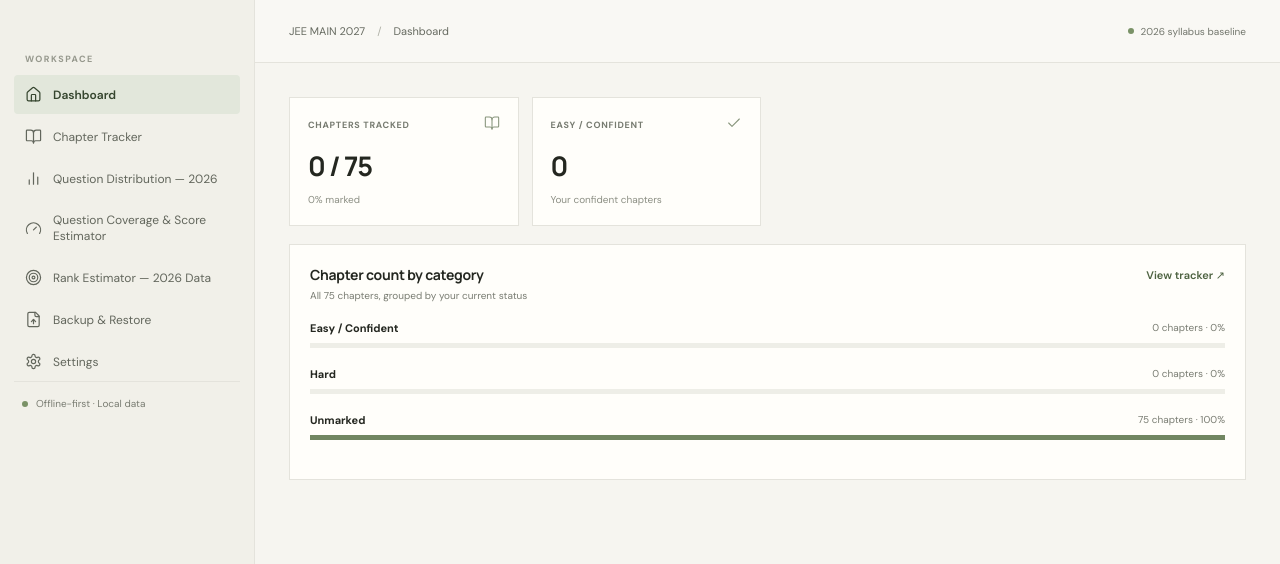
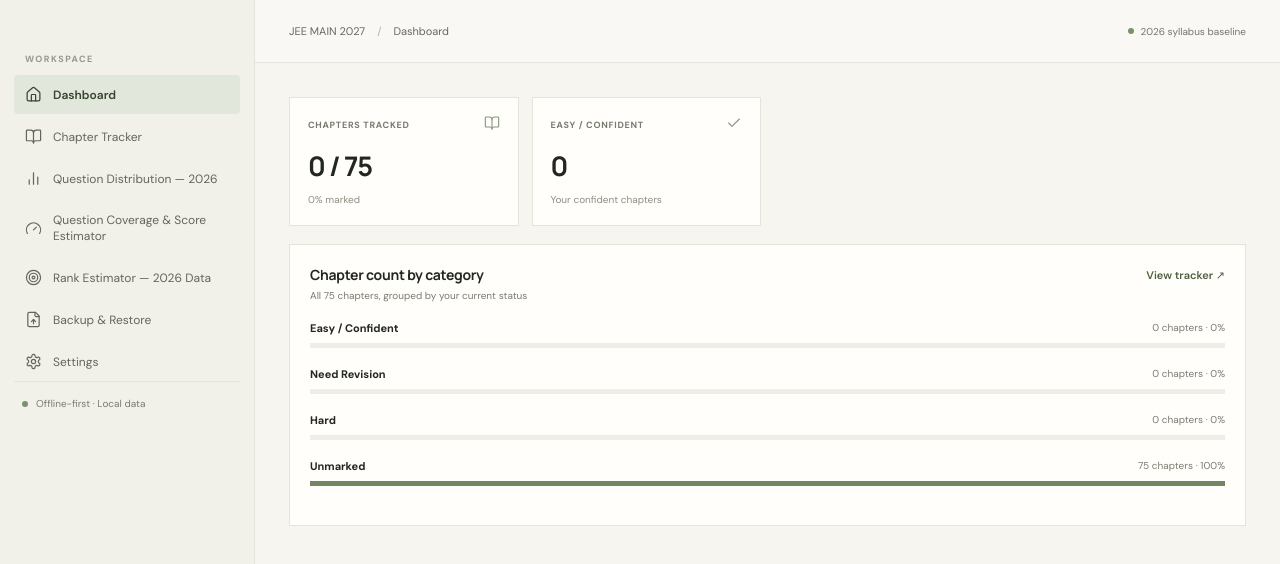
Before and after one commit to dineshrox186/sigmatracker, a React (Vite) app: page / in a window 1280 px wide. Shown: the top 564 px of the page. Built offline with nearby package versions, Linux system fonts and the light colour scheme.

Commit message:
Restore Need Revision chapter category

```diff
--- a/src/ui/App.tsx
+++ b/src/ui/App.tsx
@@ -6,7 +6,7 @@
 import {estimateCoverage,rankEstimate} from '../lib/estimation';
 type Page='Dashboard'|'Chapter Tracker'|'Question Distribution — 2026'|'Question Coverage & Score Estimator'|'Rank Estimator — 2026 Data'|'Backup & Restore'|'Settings';
 const nav:{label:Page;icon:React.ElementType}[]=[{label:'Dashboard',icon:House},{label:'Chapter Tracker',icon:BookOpen},{label:'Question Distribution — 2026',icon:ChartNoAxesColumn},{label:'Question Coverage & Score Estimator',icon:Gauge},{label:'Rank Estimator — 2026 Data',icon:Target},{label:'Backup & Restore',icon:FileUp},{label:'Settings',icon:Settings}];
-const statuses:PrepStatus[]=['Easy / Confident','Hard','Unmarked'];
+const statuses:PrepStatus[]=['Easy / Confident','Need Revision','Hard','Unmarked'];
 const emptyRank={physics:0,chemistry:0,mathematics:0,manualTotal:'',manualPercentile:'',shift:'Unknown shift'};
 export default function App(){
  const [page,setPage]=useState<Page>('Dashboard'),[drawer,setDrawer]=useState(false),[progress,setProgress]=useState<ProgressMap>(()=>loadProgress());
```
